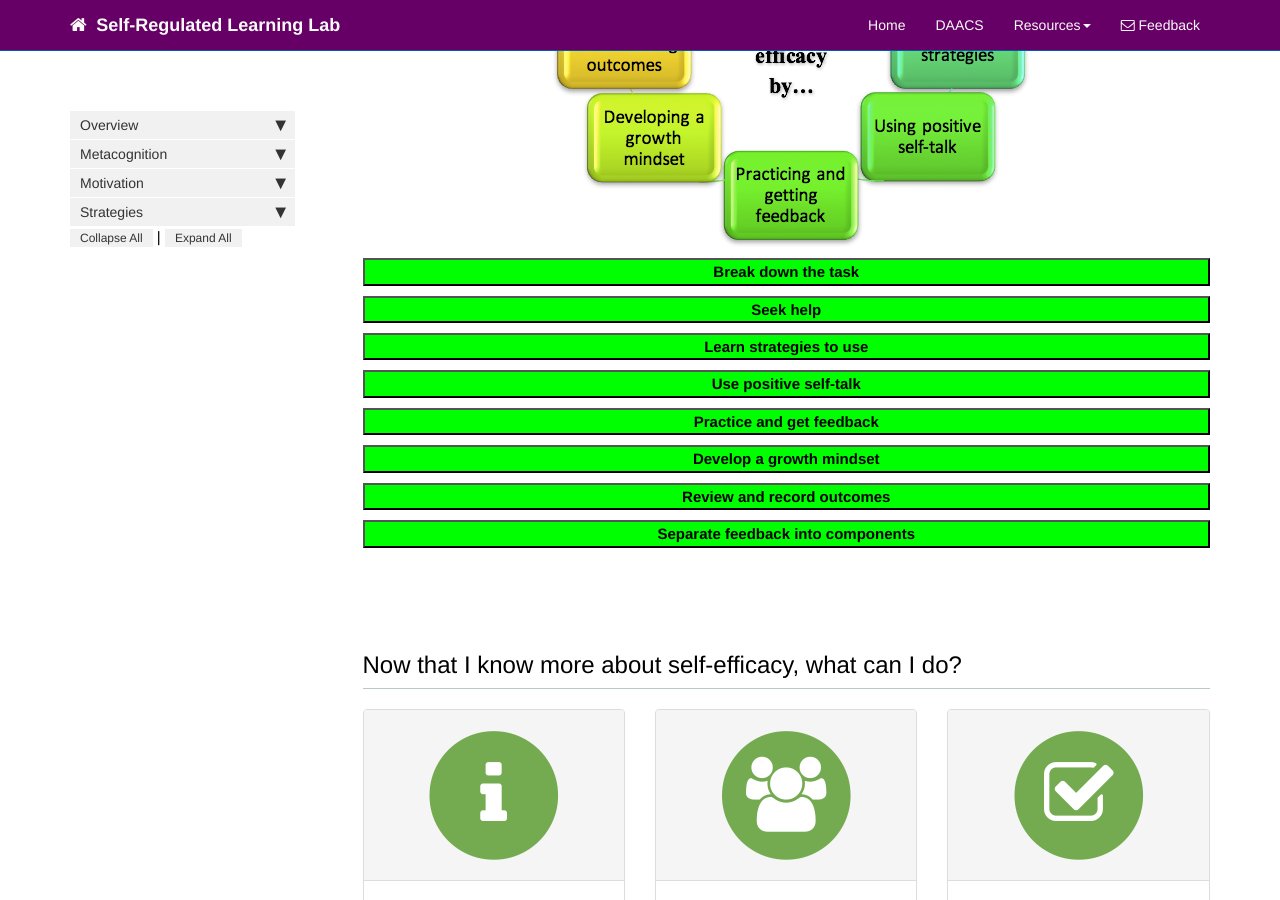
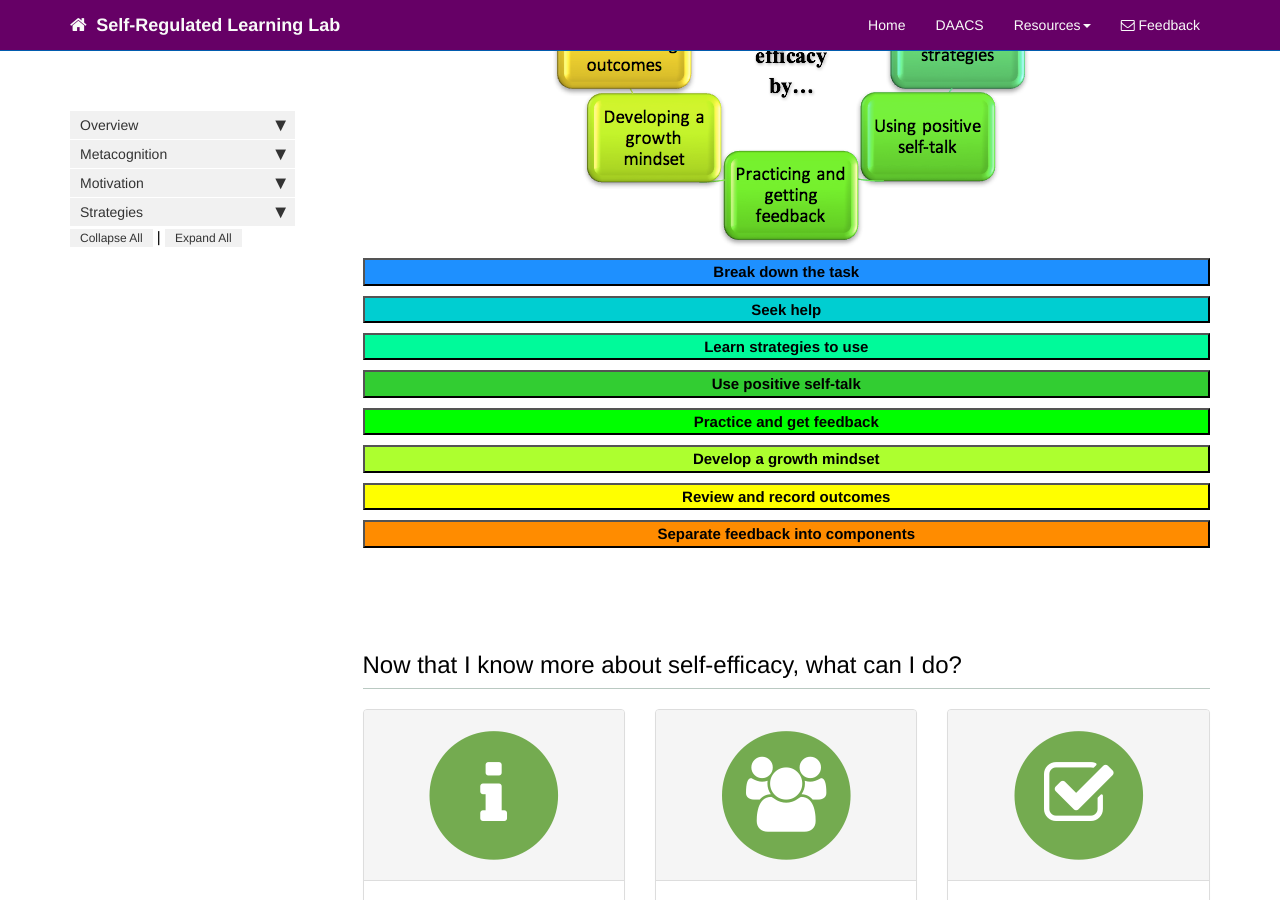
Before and after one commit to dfranklin02/SRL, a Jekyll site: the page built from docs/pages/motivation/self-efficacy_recommendations.md, in a window 1280 px wide and 900 px high, scrolled down 561 px. Built offline with Jekyll 4.4.1, drawn with Linux system fonts in a browser that asks for light colours; nearby versions of some CDN libraries; comment, search, counter and statistics services are not loaded.

Commit message:
Update self-efficacy_recommendations.md

```diff
--- a/docs/pages/motivation/self-efficacy_recommendations.md
+++ b/docs/pages/motivation/self-efficacy_recommendations.md
@@ -19,7 +19,7 @@ There are many different things students can do to improve their self-efficacy.
 
 <center><img src='images/selfefficacydo.png' alt='self-efficacy_importance' /></center>
 
-<button data-toggle="collapse" data-target="#efficacyrec1" style="background-color:Lime; width:100%"><b>Break down the task</b></button>
+<button data-toggle="collapse" data-target="#efficacyrec1" style="background-color:DodgerBlue; width:100%"><b>Break down the task</b></button>
 
 <div id="efficacyrec1" class="collapse">
 When a task seems complex or overwhelming it is important to: 1) break it down into smaller components, and 2) reflect on how well you can do each of smaller parts. By looking at an assignment as a smaller set of parts to complete, students will often view the assignment as more doable.
@@ -50,7 +50,7 @@ To become more effective in using learning strategies for papers, studying, etc.
 <br>
 </div>
 
-<button data-toggle="collapse" data-target="#efficacyrec2" style="background-color:Lime; width:100%"><b>Seek help</b></button>
+<button data-toggle="collapse" data-target="#efficacyrec2" style="background-color:DarkTurquoise; width:100%"><b>Seek help</b></button>
 
 <div id="efficacyrec2" class="collapse">
 We all get stuck, frustrated, or confused when learning. Most effective learners will seek out help – so don’t hesitate to ask your professor, classmates, advisor, or others for help. Seeking help is not a sign of weakness. Rather, it is an action that will likely to improve your knowledge and skills which can increase the sense that you are capable of doing the task well.
@@ -63,7 +63,7 @@ To become more effective at seeking help, <a href="http://srl.daacs.net/help_see
 <br>
 </div>
 
-<button data-toggle="collapse" data-target="#efficacyrec3" style="background-color:Lime; width:100%"><b>Learn strategies to use</b></button>
+<button data-toggle="collapse" data-target="#efficacyrec3" style="background-color:MediumSpringGreen; width:100%"><b>Learn strategies to use</b></button>
 
 <div id="efficacyrec3" class="collapse">
 Use effective learning strategies to improve your learning. Knowing which strategies are most effective and how to use the strategies will improve your confidence in your ability to succeed.
@@ -73,7 +73,7 @@ To become more effective in using learning strategies for papers, studying, etc.
 <br>
 </div>
 
-<button data-toggle="collapse" data-target="#efficacyrec4" style="background-color:Lime; width:100%"><b>Use positive self-talk</b></button>
+<button data-toggle="collapse" data-target="#efficacyrec4" style="background-color:LimeGreen; width:100%"><b>Use positive self-talk</b></button>
 
 <div id="efficacyrec4" class="collapse">
 It may sound silly but talking in a positive way to yourself is important. Most confident people use positive self-talk, such as telling themselves, “I can learn how to do this” and “I have done this successfully before, I can do it again.” Try to become more aware of the things you naturally say to yourself and remind yourself about your prior successes and accomplishments.
@@ -124,7 +124,7 @@ To become more effective in using learning strategies for papers, tests, etc., s
 <br>
 </div>
 
-<button data-toggle="collapse" data-target="#efficacyrec6" style="background-color:Lime; width:100%"><b>Develop a growth mindset</b></button>
+<button data-toggle="collapse" data-target="#efficacyrec6" style="background-color:GreenYellow; width:100%"><b>Develop a growth mindset</b></button>
 
 <div id="efficacyrec6" class="collapse">
 It is important to always remember to think about school and your performance from the perspective of a growth mindset. That is, believe that ability and intelligence can change over time with practice and effort. Trying hard is not a sign that you are dumb or incompetent. Success and confidence typically come from much practice.
@@ -135,7 +135,7 @@ To learn more about your mindset and how to improve it, <a href="http://srl.daac
 <br>
 </div>
 
-<button data-toggle="collapse" data-target="#efficacyrec7" style="background-color:Lime; width:100%"><b>Review and record outcomes</b></button>
+<button data-toggle="collapse" data-target="#efficacyrec7" style="background-color:Yellow; width:100%"><b>Review and record outcomes</b></button>
 
 <div id="efficacyrec7" class="collapse">
 Many students who do not feel confident in themselves will not remember the many times in which they were successful. For each of your classes, keep track of your grades and feedback on tests, quizzes, homework assignments etc. By monitoring your performance, you will often notice that you do well in some areas and perhaps need to improve in others. Don’t minimize the successes that you are having.
@@ -153,7 +153,7 @@ To record your outcomes:
 <br>
 </div>
 
-<button data-toggle="collapse" data-target="#efficacyrec8" style="background-color:Lime; width:100%"><b>Separate feedback into components</b></button>
+<button data-toggle="collapse" data-target="#efficacyrec8" style="background-color:DarkOrange; width:100%"><b>Separate feedback into components</b></button>
 
 <div id="efficacyrec8" class="collapse">
 When you receive feedback on a test, paper, or other assignment, try to avoid focusing on the overall grade. When you receive a grade, think of yourself as a mini-detective who wants to identify areas where you performed well and areas that you did not. By seeing areas that you have mastered, you will be reminded that you have developed some skills – you just need to keep improving.
```
